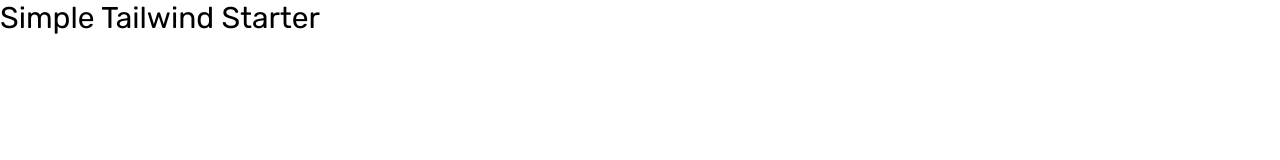
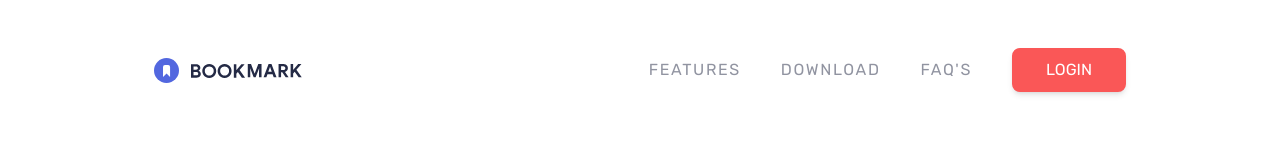
Before and after one commit to GazzaJ/bookmark-manager, a website: page index.html in a window 1280 px wide. Drawn offline with Linux system fonts and the light colour scheme.

Commit message:
FEAT: Added the navbar items and login button

```diff
--- a/index.html
+++ b/index.html
@@ -13,7 +13,33 @@
     <link href="https://fonts.googleapis.com/css2?family=Rubik:wght@400;600;700&display=swap" rel="stylesheet">
     <title>Bookmark Manager</title>
 </head>
-<body>
-    <h1 class="text-3xl">Simple Tailwind Starter</h1>
+<body class="overflow-x-hidden">
+    <!-- Navbar and Logo -->
+    <nav class="container relative mx-auto p-6">
+        <!-- Flex Container for nav items -->
+        <div class="flex items-center justify-between space-x-20 my-6">
+            <!-- Logo -->
+            <div class="z-30">
+                <img
+                    src="images/logo-bookmark.svg"
+                    alt="Website Logo"
+                    id="logo"
+                />
+            </div>
+            <!-- Menu Items -->
+            <div class="hidden items-center space-x-10 uppercase
+            text-grayishBlue md:flex">
+                <a href="#features" class="tracking-widest hover:text-softRed">Features</a>
+                <a href="#download" class="tracking-widest hover:text-softRed">Download</a>
+                <a href="#faq" class="tracking-widest hover:text-softRed">FAQ's</a>
+                <!-- Login Button -->
+                <a href="3" class="px-8 py-2 text-white bg-softRed border-2
+                border-softRed rounded-lg shadow-md hover:text-softRed
+                hover:bg-white">
+                Login
+                </a>
+            </div>
+        </div>
+    </nav>
 </body>
 </html>
```
Also changed, not shown: css/style.css.
